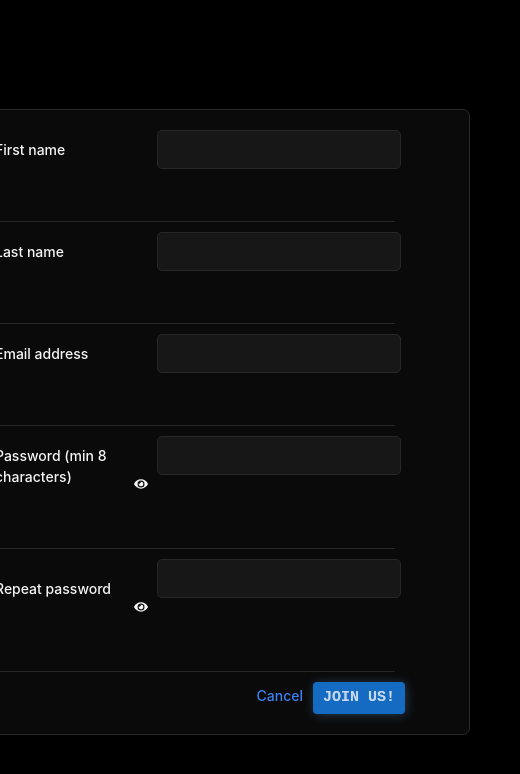
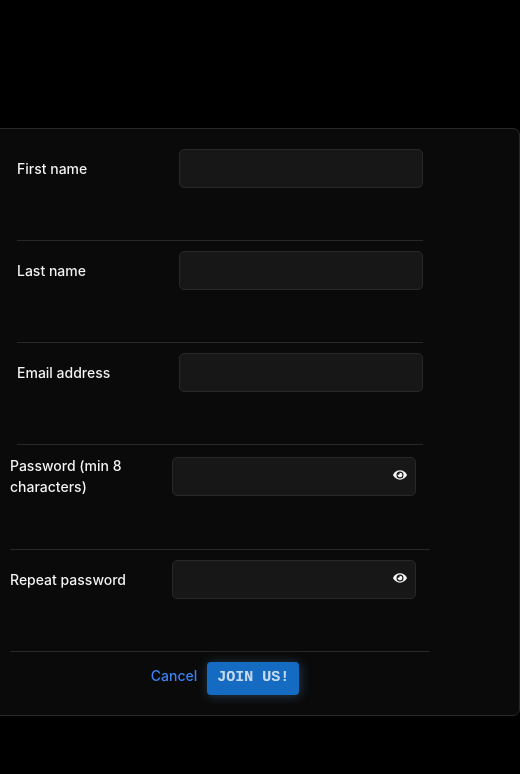
Before and after one commit to Marko010101/chatapp, a React (Vite) app: page /register in a window 390 px wide. Shown: the top 774 px of the page, 520 px wide, since content can reach past the window. Built offline with nearby package versions, Linux system fonts and the light colour scheme; no server answers.

Commit message:
Hotfix: Working on Register page responsivness

```diff
--- a/src/ui/Form.jsx
+++ b/src/ui/Form.jsx
@@ -15,6 +15,7 @@ const Form = styled.form`
       flex-direction: column;
       justify-content: center;
       align-items: center;
+      width: 60rem;
     `}
 
   @media (max-width: 768px) {
--- a/src/ui/FormRow.jsx
+++ b/src/ui/FormRow.jsx
@@ -8,22 +8,22 @@ import { ToggleButton } from "./Buttons/ToggleButton.jsx";
 const StyledFormRow = styled.div`
   display: grid;
   align-items: center;
-  grid-template-columns: 15rem 25rem;
+  grid-template-columns: 15rem 1fr;
   grid-template-rows: max-content 3rem;
   gap: 1.2rem;
-  width: 40rem;
-  max-width: 40rem;
+  width: max-content;
 
   padding: 1rem 0;
 
   ${(props) =>
     props.type === "register" &&
     css`
-      grid-template-columns: 15rem 30rem;
+      /* grid-template-columns: 15rem 30rem; */
     `}
 
   & span {
     position: relative;
+    justify-self: center;
   }
 
   & p {
```
